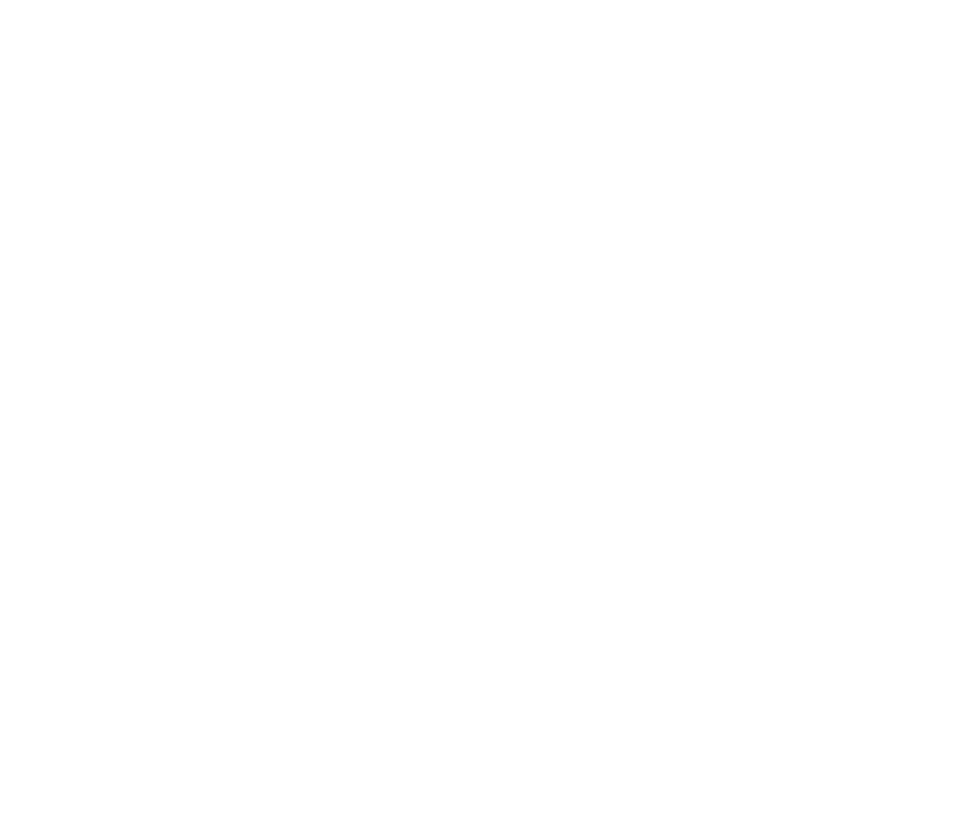
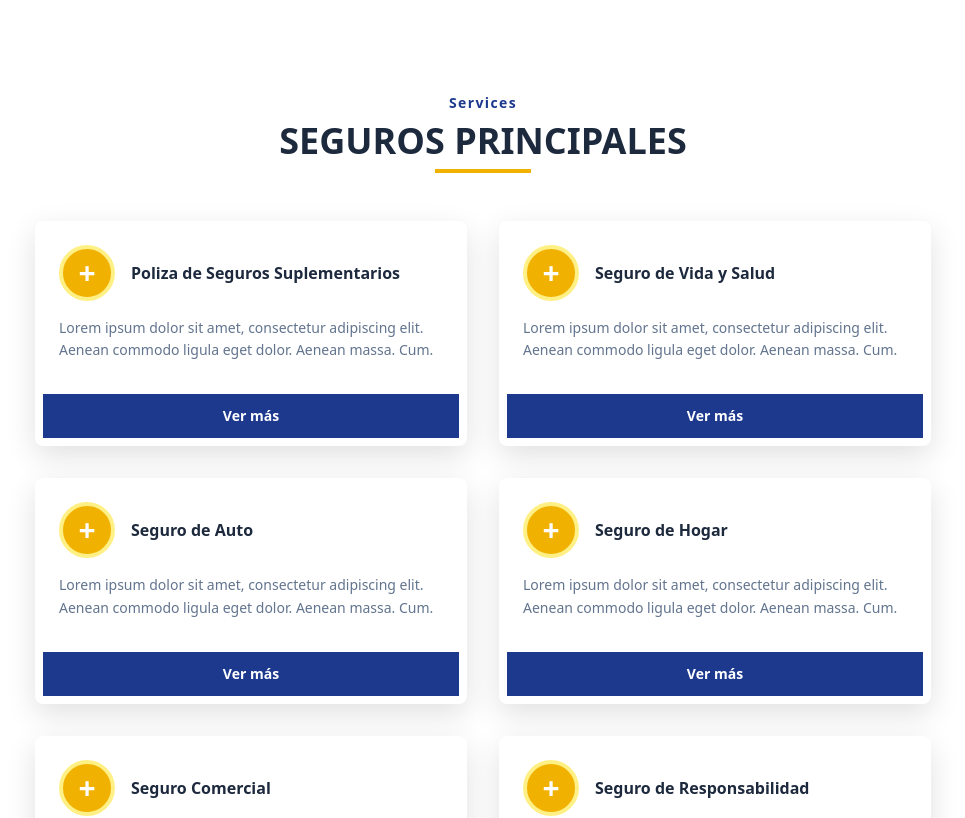
Before and after one commit to JerryMalloney/all-star-finance-group, a Next.js app: page / in a window 1280 px wide. Shown: the part 2240-3058 px from the top of the page, without its empty margins (157-1122 px from the left). Before the commit the page ends 2237 px from the top, so only its background shows below. Built offline with nearby package versions, Linux system fonts and the light colour scheme.

Commit message:
feat: add Section4 component with service cards and layout integration fix: update Section3 component class name for gradient background

```diff
--- a/src/app/page.tsx
+++ b/src/app/page.tsx
@@ -2,6 +2,7 @@ import Hero from "@/components/home/Home";
 import Section1 from "@/components/home/Section1";
 import Section2 from "@/components/home/Section2";
 import Section3 from "@/components/home/Section3";
+import Section4 from "@/components/home/Section4";
 
 export default function Home() {
   return (
@@ -10,6 +11,7 @@ export default function Home() {
       <Section1 />
       <Section2 />
       <Section3 />
+      <Section4 />
     </div>
   );
 }
--- a/src/components/home/Section3.tsx
+++ b/src/components/home/Section3.tsx
@@ -36,7 +36,7 @@ const Section3 = () => {
           </div>
 
           <div className="hidden lg:block w-full lg:ml-auto lg:max-w-2xl">
-            <div className=" bg-gradient-to-r from-yellow-500 via-amber-500 to-teal-600 p-6 text-white shadow-lg">
+            <div className=" bg-linear-to-r from-yellow-500 via-amber-500 to-teal-600 p-6 text-white shadow-lg">
               <div className="flex flex-col lg:flex-row items-center gap-5">
                 <div className="space-y-1">
                   <p className="text-sm">General</p>
--- /dev/null
+++ b/src/components/home/Section4.tsx
@@ -0,0 +1,102 @@
+import Link from "next/link";
+import React from "react";
+
+const cards = [
+  {
+    title: "Poliza de Seguros Suplementarios",
+    description:
+      "Lorem ipsum dolor sit amet, consectetur adipiscing elit. Aenean commodo ligula eget dolor. Aenean massa. Cum.",
+    href: "/servicios/suplementarios",
+  },
+  {
+    title: "Seguro de Vida y Salud",
+    description:
+      "Lorem ipsum dolor sit amet, consectetur adipiscing elit. Aenean commodo ligula eget dolor. Aenean massa. Cum.",
+    href: "/servicios/vida-salud",
+  },
+  {
+    title: "Seguro de Auto",
+    description:
+      "Lorem ipsum dolor sit amet, consectetur adipiscing elit. Aenean commodo ligula eget dolor. Aenean massa. Cum.",
+    href: "/servicios/auto",
+  },
+  {
+    title: "Seguro de Hogar",
+    description:
+      "Lorem ipsum dolor sit amet, consectetur adipiscing elit. Aenean commodo ligula eget dolor. Aenean massa. Cum.",
+    href: "/servicios/hogar",
+  },
+  {
+    title: "Seguro Comercial",
+    description:
+      "Lorem ipsum dolor sit amet, consectetur adipiscing elit. Aenean commodo ligula eget dolor. Aenean massa. Cum.",
+    href: "/servicios/comercial",
+  },
+  {
+    title: "Seguro de Responsabilidad",
+    description:
+      "Lorem ipsum dolor sit amet, consectetur adipiscing elit. Aenean commodo ligula eget dolor. Aenean massa. Cum.",
+    href: "/servicios/responsabilidad",
+  },
+  {
+    title: "Seguro de Viaje",
+    description:
+      "Lorem ipsum dolor sit amet, consectetur adipiscing elit. Aenean commodo ligula eget dolor. Aenean massa. Cum.",
+    href: "/servicios/viaje",
+  },
+  {
+    title: "Seguro Dental",
+    description:
+      "Lorem ipsum dolor sit amet, consectetur adipiscing elit. Aenean commodo ligula eget dolor. Aenean massa. Cum.",
+    href: "/servicios/dental",
+  },
+];
+
+const Section4 = () => {
+  return (
+    <section className="bg-white">
+      <div className="container mx-auto px-4 py-16 lg:py-24">
+        <div className="text-center space-y-2">
+          <p className="text-sm font-semibold tracking-widest text-blue-900">
+            Services
+          </p>
+          <h2 className="text-2xl sm:text-4xl font-bold text-slate-800">
+            SEGUROS PRINCIPALES
+          </h2>
+          <div className="mx-auto h-1 w-24 bg-yellow-500" />
+        </div>
+
+        <div className="mt-12 grid grid-cols-1 sm:grid-cols-2 lg:grid-cols-2 gap-8 max-w-4xl mx-auto">
+          {cards.map((card) => (
+            <Link
+              key={card.title}
+              href={card.href}
+              className="group block rounded-md bg-white shadow-[0_10px_30px_rgba(0,0,0,0.12)] transition hover:-translate-y-1"
+            >
+              <div className="p-6">
+                <div className="flex items-center gap-4">
+                  <div className="flex h-14 w-14 items-center justify-center rounded-full border-4 border-yellow-200 bg-yellow-500">
+                    <span className="text-3xl font-bold text-white">+</span>
+                  </div>
+                  <h3 className="text-base font-semibold text-slate-800">
+                    {card.title}
+                  </h3>
+                </div>
+                <p className="mt-4 text-sm text-slate-500 leading-relaxed">
+                  {card.description}
+                </p>
+              </div>
+              <div className="p-2">
+                <div className="bg-blue-900 px-6 py-3 text-center text-sm font-semibold text-white">
+                  Ver más
+                </div>
+              </div>
+            </Link>
+          ))}
+        </div>
+      </div>
+    </section>
+  );
+};
+
+export default Section4;
```
